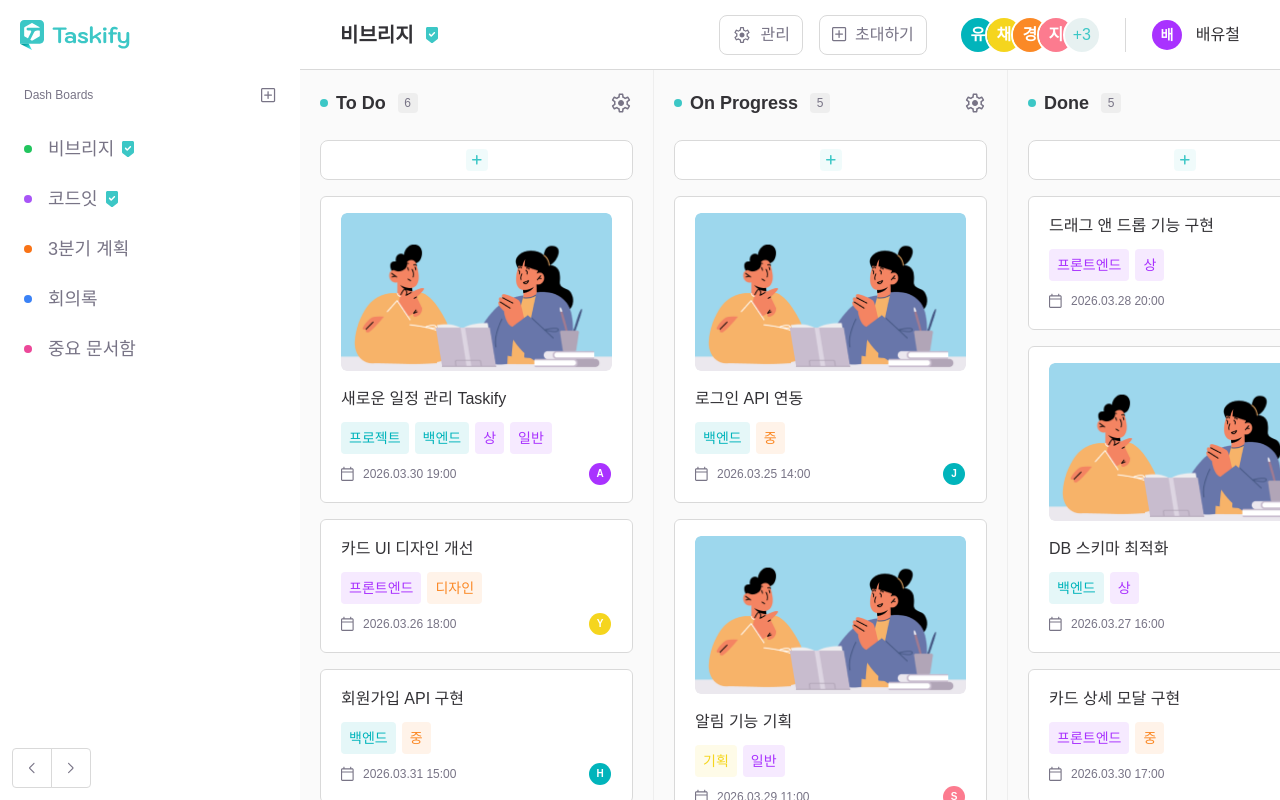
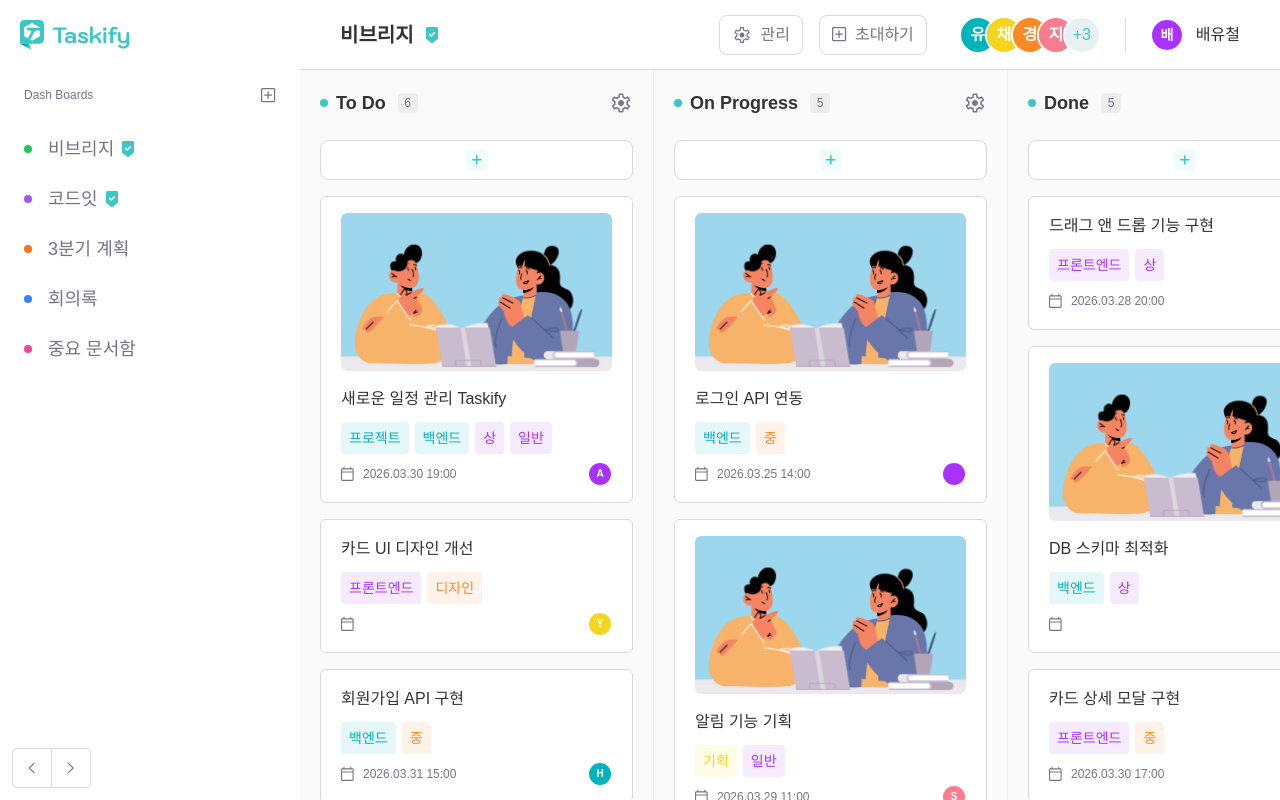
Before and after one commit to sprint22-part3-Team3/Taskify_Front, a React (Vite) app: page /dashboard/1 in a window 1280 px wide. Built offline with nearby package versions, Linux system fonts and the light colour scheme; a web font is replaced by a local one.

Commit message:
🔧 Chore: UI 확인용 더미 데이터 수정

```diff
--- a/src/features/cards/dummyCards.ts
+++ b/src/features/cards/dummyCards.ts
@@ -29,11 +29,7 @@ export const DUMMY_CARDS = {
       description: 'JWT 기반 로그인 기능 구현 및 테스트',
       tags: ['백엔드', '중'],
       dueDate: '2026.03.25 14:00',
-      assignee: {
-        profileImageUrl: null,
-        nickname: 'Jin',
-        id: 1,
-      },
+      assignee: null,
       imageUrl: imgCard,
       teamId: '22-3',
       columnId: 1,
@@ -45,7 +41,7 @@ export const DUMMY_CARDS = {
       title: '카드 UI 디자인 개선',
       description: 'hover, active 상태 인터랙션 추가',
       tags: ['프론트엔드', '디자인'],
-      dueDate: '2026.03.26 18:00',
+      dueDate: null,
       assignee: {
         profileImageUrl: null,
         nickname: 'Yejin',
@@ -96,12 +92,8 @@ export const DUMMY_CARDS = {
       title: 'DB 스키마 최적화',
       description: '인덱스 추가 및 쿼리 성능 개선',
       tags: ['백엔드', '상'],
-      dueDate: '2026.03.27 16:00',
-      assignee: {
-        profileImageUrl: null,
-        nickname: 'Hyun',
-        id: 5,
-      },
+      dueDate: null,
+      assignee: null,
       imageUrl: imgCard,
       teamId: '22-3',
       columnId: 2,
```
